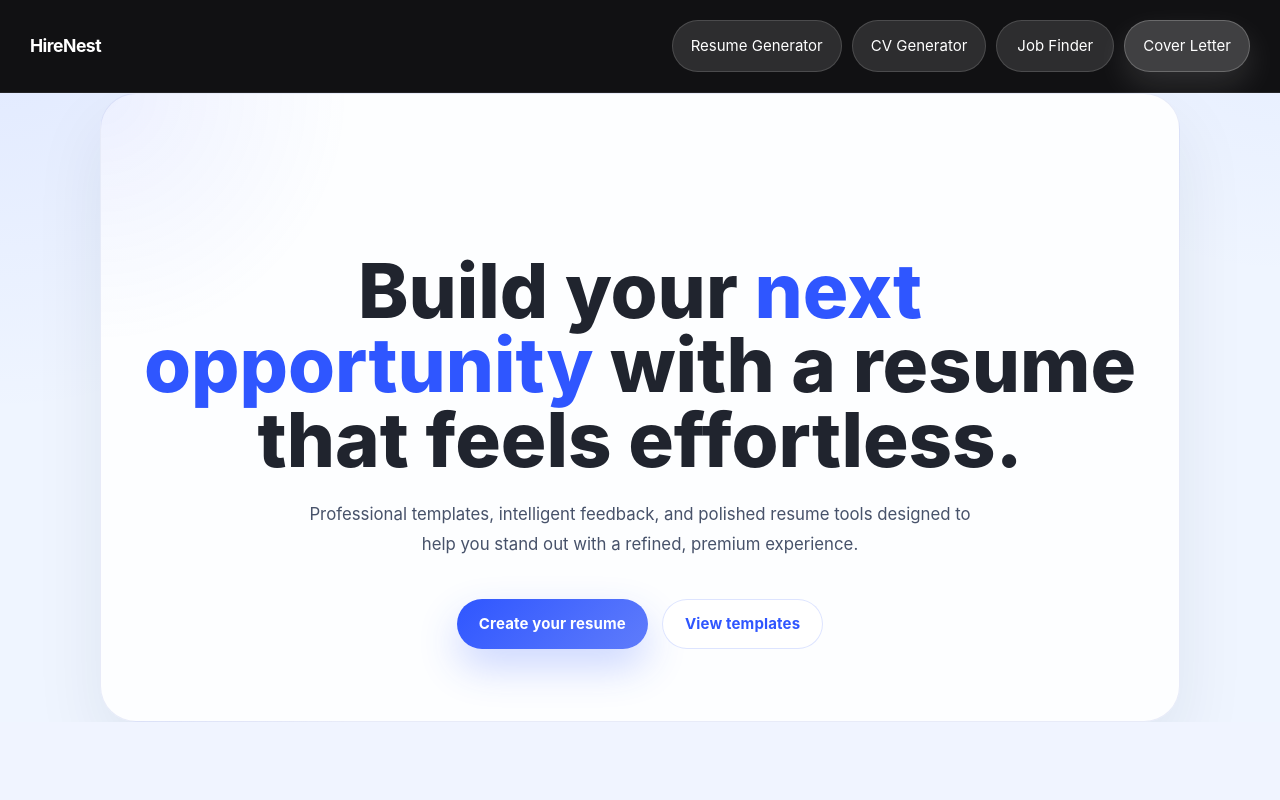
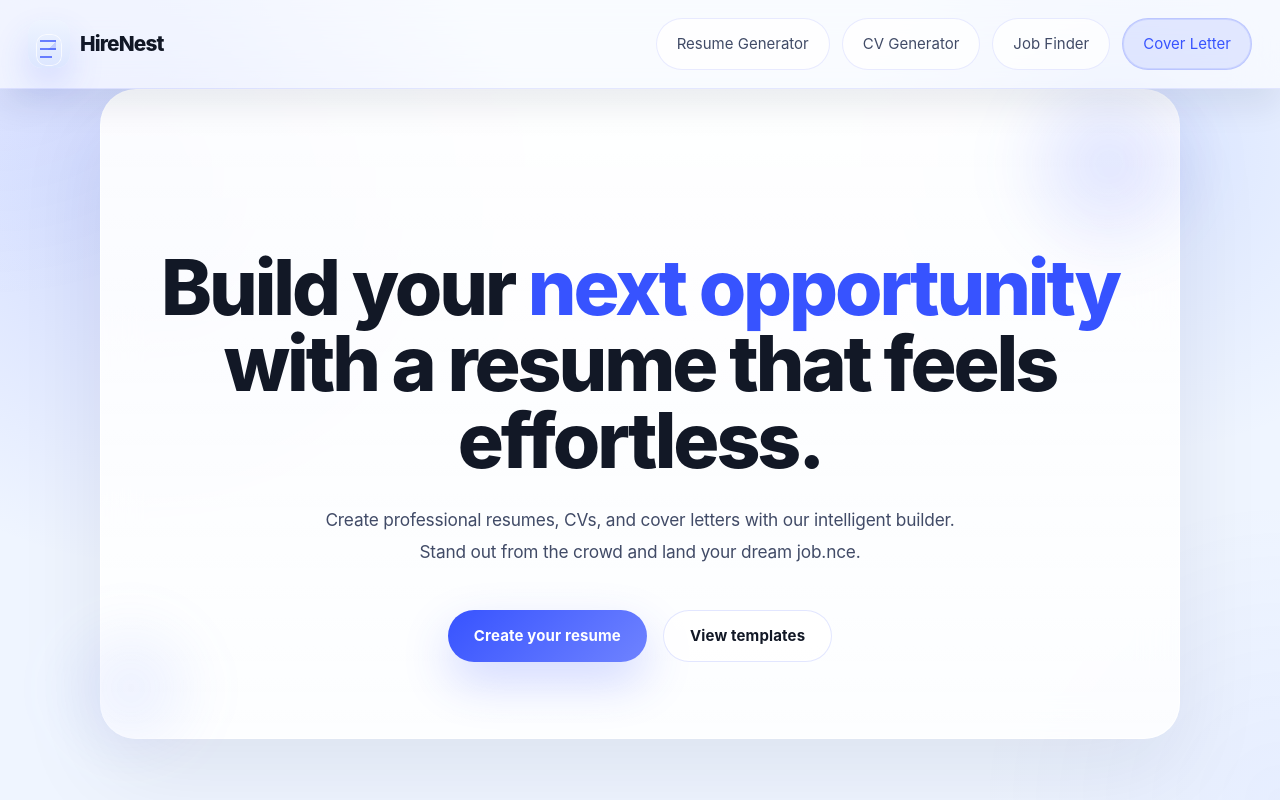
Before and after one commit to its-dishaa/webproj, a plain HTML site: page index.html in a window 1280 px wide. Shown: the top 800 px of the page. Drawn offline with Linux system fonts and the light colour scheme.

Commit message:
Improve landing UI, fix CV download feature, and update navbar logo

```diff
--- a/index.html
+++ b/index.html
@@ -30,7 +30,7 @@
 
     <h1 class="hero-title">Build your <em>next opportunity</em> with a resume that feels effortless.</h1>
 
-    <p class="hero-text">Professional templates, intelligent feedback, and polished resume tools designed to help you stand out with a refined, premium experience.</p>
+    <p class="hero-text">Create professional resumes, CVs, and cover letters with our intelligent builder. Stand out from the crowd and land your dream job.nce.</p>
 
     <!-- CTA -->
     <div class="hero-actions">
--- a/styles.css
+++ b/styles.css
@@ -1,23 +1,25 @@
 
 :root {
-  --ink: #20242e;
-  --ink-2: #47526a;
-  --ink-3: #6a7386;
-  --paper: #eff5ff;
-  --surface: rgba(255, 255, 255, 0.96);
-  --surface-soft: #f0f4ff;
-  --surface-muted: #f7f9ff;
-  --border: rgba(76, 97, 193, 0.18);
-  --accent: #2f56ff;
+  --ink: #121826;
+  --ink-2: #414b67;
+  --ink-3: #6d7a97;
+  --paper: #eef5ff;
+  --surface: rgba(255, 255, 255, 0.82);
+  --surface-soft: rgba(247, 250, 255, 0.92);
+  --surface-muted: rgba(248, 250, 255, 0.74);
+  --surface-strong: rgba(255, 255, 255, 0.98);
+  --border: rgba(72, 94, 255, 0.18);
+  --accent: #3753ff;
   --accent-soft: #e6f0ff;
-  --accent-muted: #8a99c6;
+  --accent-muted: #7d8dcf;
   --success: #1b8a56;
   --success-soft: #dbf1e2;
   --danger: #c14a4a;
   --danger-soft: #fde7e7;
-  --shadow-sm: 0 24px 60px rgba(18, 32, 70, 0.08);
-  --shadow-md: 0 28px 72px rgba(18, 32, 70, 0.1);
-  --shadow-lg: 0 40px 110px rgba(18, 32, 70, 0.12);
+  --shadow-xs: 0 10px 24px rgba(17, 28, 61, 0.06);
+  --shadow-sm: 0 20px 42px rgba(17, 28, 61, 0.08);
+  --shadow-md: 0 30px 68px rgba(17, 28, 61, 0.12);
+  --shadow-lg: 0 42px 92px rgba(17, 28, 61, 0.16);
   --radius: 28px;
   --radius-sm: 18px;
   --font: -apple-system, BlinkMacSystemFont, "San Francisco", "Segoe UI", Roboto, Helvetica, Arial, sans-serif;
@@ -26,6 +28,7 @@
 
 * {
   box-sizing: border-box;
+  transition: background-color 0.25s ease, color 0.25s ease, border-color 0.25s ease, box-shadow 0.25s ease, transform 0.25s ease;
 }
 
 html {
@@ -39,9 +42,18 @@ body {
   font-size: 15px;
   line-height: 1.72;
   color: var(--ink);
-  background: radial-gradient(circle at top left, rgba(47, 86, 255, 0.08), transparent 18%), radial-gradient(circle at top right, rgba(80, 120, 255, 0.06), transparent 12%), #eff5ff;
+  background: radial-gradient(circle at 12% 10%, rgba(55, 83, 255, 0.16), transparent 18%), radial-gradient(circle at 90% 8%, rgba(76, 120, 255, 0.12), transparent 14%), radial-gradient(circle at 20% 90%, rgba(82, 103, 255, 0.08), transparent 20%), #eff5ff;
+  overflow-x: hidden;
   opacity: 0;
   transition: opacity 0.32s ease;
+}
+
+body::before {
+  content: '';
+  position: fixed;
+  inset: 0;
+  pointer-events: none;
+  background: radial-gradient(circle at top left, rgba(55, 83, 255, 0.06), transparent 20%), radial-gradient(circle at bottom right, rgba(78, 108, 255, 0.05), transparent 20%);
 }
 
 body.page-loaded {
@@ -81,24 +93,63 @@ button {
   position: sticky;
   top: 0;
   z-index: 100;
-  padding: 20px 30px;
-  background: #111113;
-  border-bottom: 1px solid rgba(255, 255, 255, 0.08);
-  backdrop-filter: blur(18px);
-  -webkit-backdrop-filter: blur(18px);
+  padding: 18px 28px;
+  background: rgba(255, 255, 255, 0.62);
+  border-bottom: 1px solid rgba(72, 94, 255, 0.12);
+  backdrop-filter: blur(22px);
+  -webkit-backdrop-filter: blur(22px);
+  box-shadow: 0 18px 32px rgba(17, 28, 61, 0.08);
 }
 
 .logo {
-  font-size: 1.1rem;
-  color: #fff;
-  font-weight: 700;
-  letter-spacing: -0.03em;
+  position: relative;
+  display: inline-flex;
+  align-items: center;
+  gap: 12px;
+  padding-left: 52px;
+  font-size: 1.3rem;
+  color: var(--ink);
+  font-weight: 800;
+  letter-spacing: -0.04em;
+}
+
+.logo::before {
+  content: '';
+  position: absolute;
+  left: 0;
+  top: 50%;
+  transform: translateY(-50%);
+  width: 42px;
+  height: 48px;
+  border-radius: 14px;
+  background: linear-gradient(180deg, #eef4ff 0%, #dce6ff 100%);
+  box-shadow: 0 18px 36px rgba(55, 83, 255, 0.16);
+}
+
+.logo::after {
+  content: '';
+  position: absolute;
+  left: 8px;
+  top: 8px;
+  width: 26px;
+  height: 32px;
+  border-radius: 10px;
+  background: linear-gradient(180deg, rgba(55, 83, 255, 0.16), rgba(55, 83, 255, 0.05));
+  box-shadow: inset 0 0 0 1px rgba(255, 255, 255, 0.72);
+  background-image:
+    linear-gradient(rgba(55, 83, 255, 0.72) 2px, transparent 2px),
+    linear-gradient(rgba(55, 83, 255, 0.72) 2px, transparent 2px),
+    linear-gradient(rgba(55, 83, 255, 0.72) 2px, transparent 2px),
+    linear-gradient(135deg, transparent 0 8px, rgba(55, 83, 255, 0.2) 8px 100%);
+  background-position: 4px 6px, 4px 14px, 4px 22px, right 6px top 6px;
+  background-size: 16px 2px, 16px 2px, 12px 2px, 10px 10px;
+  background-repeat: no-repeat;
 }
 
 .nav-buttons {
   display: flex;
   flex-wrap: wrap;
-  gap: 10px;
+  gap: 12px;
 }
 
 .nav-btn {
@@ -107,25 +158,25 @@ button {
   justify-content: center;
   min-width: 118px;
   border-radius: 999px;
-  padding: 12px 18px;
-  background: rgba(255, 255, 255, 0.12);
-  color: #fff;
-  border: 1px solid rgba(255, 255, 255, 0.14);
-  transition: transform 0.22s ease, box-shadow 0.22s ease, border-color 0.22s ease, color 0.22s ease, background 0.22s ease;
+  padding: 12px 20px;
+  background: rgba(255, 255, 255, 0.72);
+  color: var(--ink-2);
+  border: 1px solid rgba(72, 94, 255, 0.12);
+  box-shadow: inset 0 0 0 1px rgba(255,255,255,0.08);
   cursor: pointer;
 }
 
 .nav-btn:hover {
   transform: translateY(-1px);
-  box-shadow: var(--shadow-sm);
-  background: rgba(255, 255, 255, 0.22);
+  box-shadow: var(--shadow-xs);
+  background: rgba(255, 255, 255, 0.92);
 }
 
 .nav-btn.active {
-  background: rgba(255, 255, 255, 0.2);
-  color: #fff;
-  border-color: rgba(255, 255, 255, 0.22);
-  box-shadow: 0 14px 32px rgba(255, 255, 255, 0.12);
+  background: rgba(55, 83, 255, 0.1);
+  color: var(--accent);
+  border-color: rgba(55, 83, 255, 0.22);
+  box-shadow: inset 0 0 0 1px rgba(55, 83, 255, 0.12);
 }
 
 .screen {
@@ -141,14 +192,42 @@ button {
 }
 
 .hero-shell {
+  position: relative;
   max-width: 1080px;
   margin: 0 auto;
-  padding: 96px 24px 72px;
+  padding: 96px 32px 76px;
   text-align: center;
-  background: radial-gradient(circle at top left, rgba(47, 86, 255, 0.08), transparent 20%), rgba(255, 255, 255, 0.88);
+  background: linear-gradient(180deg, rgba(255,255,255,0.92) 0%, rgba(255,255,255,0.84) 100%);
   border-radius: 36px;
-  border: 1px solid rgba(76, 97, 193, 0.12);
-  box-shadow: 0 30px 70px rgba(18, 32, 70, 0.08);
+  border: 1px solid rgba(255, 255, 255, 0.75);
+  box-shadow: 0 36px 88px rgba(17, 28, 61, 0.08);
+  backdrop-filter: blur(18px);
+}
+
+.hero-shell::before {
+  content: '';
+  position: absolute;
+  top: -56px;
+  right: -60px;
+  width: 260px;
+  height: 260px;
+  border-radius: 50%;
+  background: radial-gradient(circle, rgba(55, 83, 255, 0.16), transparent 60%);
+  filter: blur(24px);
+  pointer-events: none;
+}
+
+.hero-shell::after {
+  content: '';
+  position: absolute;
+  bottom: -60px;
+  left: -80px;
+  width: 220px;
+  height: 220px;
+  border-radius: 50%;
+  background: radial-gradient(circle, rgba(102, 134, 255, 0.12), transparent 55%);
+  filter: blur(22px);
+  pointer-events: none;
 }
 
 .hero-eyebrow {
@@ -161,14 +240,15 @@ button {
   letter-spacing: 0.22em;
   text-transform: uppercase;
   color: var(--accent-muted);
-  margin-bottom: 20px;
+  margin-bottom: 24px;
 }
 
 .hero-title {
-  font-size: clamp(44px, 6vw, 76px);
-  line-height: 0.98;
+  font-size: clamp(48px, 6vw, 78px);
+  line-height: 1.0;
   font-weight: 800;
   margin-bottom: 24px;
+  letter-spacing: -0.04em;
 }
 
 .hero-title em {
@@ -178,52 +258,55 @@ button {
 
 .hero-text {
   max-width: 680px;
-  margin: 0 auto 40px;
+  margin: 0 auto 42px;
   color: var(--ink-2);
-  font-size: 1.05rem;
-  line-height: 1.75;
+  font-size: 1.08rem;
+  line-height: 1.85;
+  letter-spacing: -0.01em;
 }
 
 .hero-actions {
   display: inline-flex;
   flex-wrap: wrap;
   justify-content: center;
-  gap: 14px;
+  gap: 16px;
 }
 
 .btn {
   display: inline-flex;
   align-items: center;
   justify-content: center;
-  min-height: 50px;
-  padding: 0 22px;
+  min-height: 52px;
+  padding: 0 26px;
   border-radius: 999px;
   font-weight: 700;
   letter-spacing: 0.01em;
-  transition: transform 0.22s ease, box-shadow 0.22s ease, background 0.22s ease, color 0.22s ease;
+  transition: transform 0.24s ease, box-shadow 0.24s ease, background 0.24s ease, color 0.24s ease;
   cursor: pointer;
 }
 
 .btn-primary {
-  background: linear-gradient(135deg, var(--accent), #5f7cfb);
+  background: linear-gradient(135deg, #3753ff, #6f83ff);
   color: white;
-  box-shadow: 0 18px 40px rgba(47, 86, 255, 0.24);
+  box-shadow: 0 20px 48px rgba(55, 83, 255, 0.22);
 }
 
 .btn-primary:hover {
   transform: translateY(-1px);
   background: linear-gradient(135deg, #264ee5, #5f7cfb);
+  box-shadow: 0 24px 56px rgba(55, 83, 255, 0.28);
 }
 
 .btn-secondary {
-  background: rgba(255, 255, 255, 0.96);
-  color: var(--accent);
-  border: 1px solid rgba(47, 86, 255, 0.16);
+  background: rgba(255, 255, 255, 0.9);
+  color: var(--ink);
+  border: 1px solid rgba(55, 83, 255, 0.14);
+  box-shadow: inset 0 0 0 1px rgba(255,255,255,0.5);
 }
 
 .btn-secondary:hover {
   transform: translateY(-1px);
-  box-shadow: var(--shadow-sm);
+  box-shadow: 0 16px 32px rgba(17, 28, 61, 0.08);
 }
 
 .cv-export {
@@ -338,20 +421,23 @@ button {
 
 .section-heading {
   text-align: center;
-  max-width: 800px;
-  margin: 0 auto 40px;
+  max-width: 760px;
+  margin: 0 auto 44px;
 }
 
 .section-heading h2 {
-  font-size: clamp(30px, 4vw, 42px);
-  line-height: 1.04;
-  font-weight: 700;
-  margin-bottom: 12px;
+  font-size: clamp(32px, 4vw, 44px);
+  line-height: 1.05;
+  font-weight: 800;
+  margin-bottom: 14px;
+  letter-spacing: -0.04em;
 }
 
 .section-heading p {
   color: var(--ink-2);
   font-size: 1rem;
+  max-width: 680px;
+  margin: 0 auto;
 }
 
 .features-section,
@@ -497,9 +583,11 @@ button {
   position: relative;
   z-index: 1;
   width: min(95%, 640px);
-  background: #fff;
+  background: rgba(255, 255, 255, 0.96);
   border-radius: 24px;
-  box-shadow: 0 30px 70px rgba(15, 23, 42, 0.18);
+  border: 1px solid rgba(72, 94, 255, 0.12);
+  box-shadow: 0 32px 72px rgba(17, 28, 61, 0.16);
+  backdrop-filter: blur(16px);
   padding: 28px;
 }
 
@@ -587,10 +675,11 @@ button {
 .section-block,
 .resume-paper,
 .preview-card {
-  background: var(--surface);
+  background: rgba(255, 255, 255, 0.78);
   border-radius: var(--radius);
-  border: 1px solid rgba(112, 134, 161, 0.14);
-  box-shadow: var(--shadow-sm);
+  border: 1px solid rgba(72, 94, 255, 0.12);
+  box-shadow: var(--shadow-xs);
+  backdrop-filter: blur(14px);
 }
 
 .feature-card,
@@ -600,7 +689,7 @@ button {
 .dashboard-summary,
 .mini-card {
   padding: 28px;
-  transition: transform 0.22s ease, box-shadow 0.22s ease, border-color 0.22s ease;
+  transition: transform 0.24s ease, box-shadow 0.24s ease, border-color 0.24s ease;
 }
 
 .feature-card:hover,
@@ -611,6 +700,7 @@ button {
 .dashboard-summary:hover {
   transform: translateY(-3px);
   box-shadow: var(--shadow-md);
+  border-color: rgba(55, 83, 255, 0.16);
 }
 
 .feature-card h3,
@@ -641,7 +731,7 @@ button {
 }
 
 .features-section {
-  background: var(--surface-soft);
+  background: transparent;
 }
 
 .features-grid {
@@ -657,7 +747,7 @@ button {
 }
 
 .template-grid {
-  margin-top: 16px;
+  margin-top: 20px;
 }
 
 .template-card {
@@ -860,12 +950,12 @@ button {
 }
 
 .section-block {
-  background: var(--surface);
-  border: 1px solid rgba(112, 134, 161, 0.16);
+  background: rgba(255, 255, 255, 0.92);
+  border: 1px solid rgba(72, 94, 255, 0.12);
   border-radius: 28px;
   padding: 28px;
   margin-bottom: 20px;
-  box-shadow: var(--shadow-sm);
+  box-shadow: var(--shadow-xs);
 }
 
 .section-block + .section-block {
```
Also changed, not shown: cv.html (+12 -21 lines).
